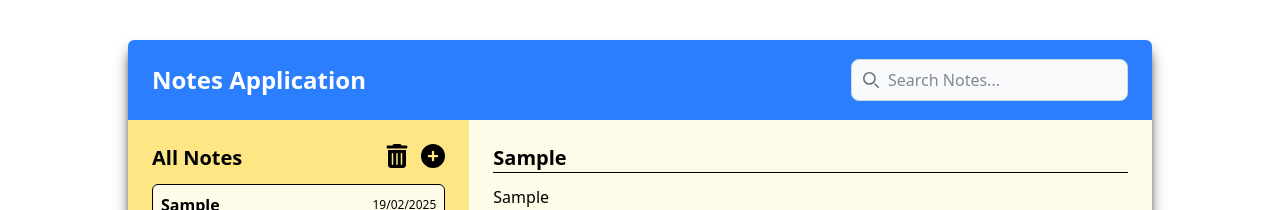
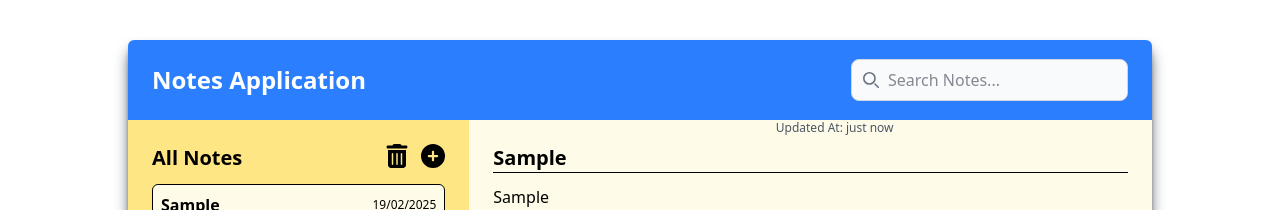
Before and after one commit to NarithNR9/tb_notes_app_vue, a Vue app: page / in a window 1280 px wide. Both pictures are taken after typing "Sample", "Sample" into the empty fields and a click on the button 1104 px from the left and 712 px from the top of the page. Shown: the top 210 px of the page. Built offline with nearby package versions, Linux system fonts and the light colour scheme.

Commit message:
[Add] updated at to notes

```diff
--- a/src/components/Notes.vue
+++ b/src/components/Notes.vue
@@ -58,6 +58,12 @@
           @click="switchNoteView"
         >
           < Back
+        </div>
+        <div
+          class="absolute top-0 flevx w-full text-center text-xs text-gray-600"
+          v-if="store.note.updated_at"
+        >
+          Updated At: {{ timeAgo(store.note.updated_at) }}
         </div>
         <form @submit.prevent="handleAddNewNote">
           <input
@@ -142,6 +148,33 @@ const selectNote = (note: INote) => {
   formData.value.content = note.content;
 };
 
+function timeAgo(date: Date) {
+  const now = new Date();
+  const updatedDate = new Date(date);
+  const diffInSeconds = Math.floor(
+    ((now as any) - (updatedDate as any)) / 1000
+  );
+
+  const intervals = {
+    year: 31536000,
+    month: 2592000,
+    week: 604800,
+    day: 86400,
+    hour: 3600,
+    minute: 60,
+    second: 1,
+  };
+
+  for (const [unit, secondsInUnit] of Object.entries(intervals)) {
+    const interval = Math.floor(diffInSeconds / secondsInUnit);
+    if (interval >= 1) {
+      return `${interval} ${unit}${interval > 1 ? 's' : ''} ago`;
+    }
+  }
+
+  return 'just now';
+}
+
 onMounted(() => {
   store.GetAllNotes();
 });
```
